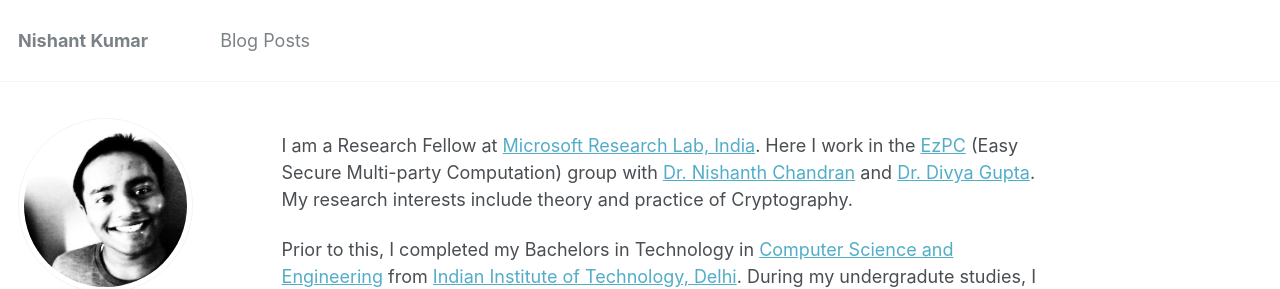
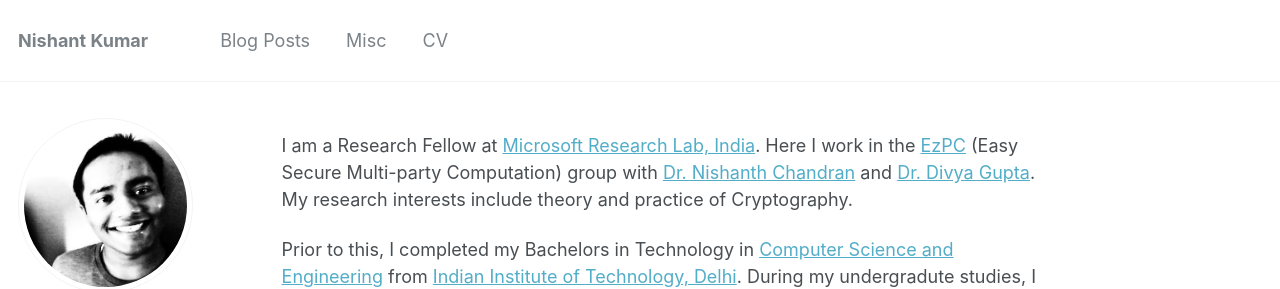
Before and after one commit to nishkum/nishkum.github.io, a Jekyll site: the page built from _pages/about.md, in a window 1280 px wide. Shown: the top 289 px of the page. Built offline with Jekyll 4.4.1, drawn with Linux system fonts in a browser that asks for light colours; some web fonts are replaced.

Commit message:
Added misc.

```diff
--- a/_includes/head/custom.html
+++ b/_includes/head/custom.html
@@ -2,25 +2,25 @@
 
 <!-- start custom head snippets -->
 
-<link rel="apple-touch-icon" sizes="57x57" href="{{ base_path }}/images/apple-touch-icon-57x57.png?v=M44lzPylqQ">
-<link rel="apple-touch-icon" sizes="60x60" href="{{ base_path }}/images/apple-touch-icon-60x60.png?v=M44lzPylqQ">
-<link rel="apple-touch-icon" sizes="72x72" href="{{ base_path }}/images/apple-touch-icon-72x72.png?v=M44lzPylqQ">
-<link rel="apple-touch-icon" sizes="76x76" href="{{ base_path }}/images/apple-touch-icon-76x76.png?v=M44lzPylqQ">
-<link rel="apple-touch-icon" sizes="114x114" href="{{ base_path }}/images/apple-touch-icon-114x114.png?v=M44lzPylqQ">
-<link rel="apple-touch-icon" sizes="120x120" href="{{ base_path }}/images/apple-touch-icon-120x120.png?v=M44lzPylqQ">
-<link rel="apple-touch-icon" sizes="144x144" href="{{ base_path }}/images/apple-touch-icon-144x144.png?v=M44lzPylqQ">
-<link rel="apple-touch-icon" sizes="152x152" href="{{ base_path }}/images/apple-touch-icon-152x152.png?v=M44lzPylqQ">
-<link rel="apple-touch-icon" sizes="180x180" href="{{ base_path }}/images/apple-touch-icon-180x180.png?v=M44lzPylqQ">
-<link rel="icon" type="image/png" href="{{ base_path }}/images/favicon-32x32.png?v=M44lzPylqQ" sizes="32x32">
-<link rel="icon" type="image/png" href="{{ base_path }}/images/android-chrome-192x192.png?v=M44lzPylqQ" sizes="192x192">
-<link rel="icon" type="image/png" href="{{ base_path }}/images/favicon-96x96.png?v=M44lzPylqQ" sizes="96x96">
-<link rel="icon" type="image/png" href="{{ base_path }}/images/favicon-16x16.png?v=M44lzPylqQ" sizes="16x16">
-<link rel="manifest" href="{{ base_path }}/images/manifest.json?v=M44lzPylqQ">
-<link rel="mask-icon" href="{{ base_path }}/images/safari-pinned-tab.svg?v=M44lzPylqQ" color="#000000">
-<link rel="shortcut icon" href="/images/favicon.ico?v=M44lzPylqQ">
+<link rel="apple-touch-icon" sizes="57x57" href="{{ base_path }}/images/apple-touch-icon-57x57.png">
+<link rel="apple-touch-icon" sizes="60x60" href="{{ base_path }}/images/apple-touch-icon-60x60.png">
+<link rel="apple-touch-icon" sizes="72x72" href="{{ base_path }}/images/apple-touch-icon-72x72.png">
+<link rel="apple-touch-icon" sizes="76x76" href="{{ base_path }}/images/apple-touch-icon-76x76.png">
+<link rel="apple-touch-icon" sizes="114x114" href="{{ base_path }}/images/apple-touch-icon-114x114.png">
+<link rel="apple-touch-icon" sizes="120x120" href="{{ base_path }}/images/apple-touch-icon-120x120.png">
+<link rel="apple-touch-icon" sizes="144x144" href="{{ base_path }}/images/apple-touch-icon-144x144.png">
+<link rel="apple-touch-icon" sizes="152x152" href="{{ base_path }}/images/apple-touch-icon-152x152.png">
+<link rel="apple-touch-icon" sizes="180x180" href="{{ base_path }}/images/apple-touch-icon-180x180.png">
+<link rel="icon" type="image/png" href="{{ base_path }}/images/favicon-32x32.png" sizes="32x32">
+<link rel="icon" type="image/png" href="{{ base_path }}/images/android-chrome-192x192.png" sizes="192x192">
+<link rel="icon" type="image/png" href="{{ base_path }}/images/favicon-96x96.png" sizes="96x96">
+<link rel="icon" type="image/png" href="{{ base_path }}/images/favicon-16x16.png" sizes="16x16">
+<link rel="manifest" href="{{ base_path }}/images/manifest.json">
+<link rel="mask-icon" href="{{ base_path }}/images/safari-pinned-tab.svg" color="#000000">
+<link rel="shortcut icon" href="/images/favicon.ico">
 <meta name="msapplication-TileColor" content="#000000">
-<meta name="msapplication-TileImage" content="{{ base_path }}/images/mstile-144x144.png?v=M44lzPylqQ">
-<meta name="msapplication-config" content="{{ base_path }}/images/browserconfig.xml?v=M44lzPylqQ">
+<meta name="msapplication-TileImage" content="{{ base_path }}/images/mstile-144x144.png">
+<meta name="msapplication-config" content="{{ base_path }}/images/browserconfig.xml">
 <meta name="theme-color" content="#ffffff">
 <link rel="stylesheet" href="{{ base_path }}/assets/css/academicons.css"/>
 
```
Also changed, not shown: _data/navigation.yml (+4 -10 lines), _pages/misc.md (added, +13 -0 lines), images/favicon.ico (added), 1 other file.
